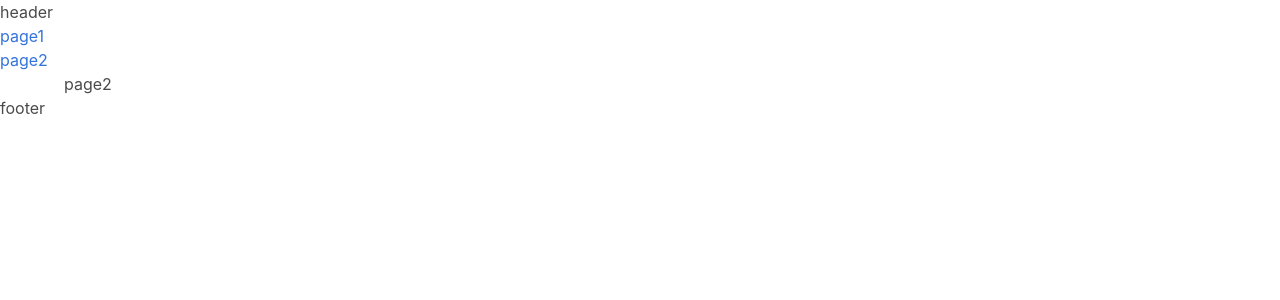
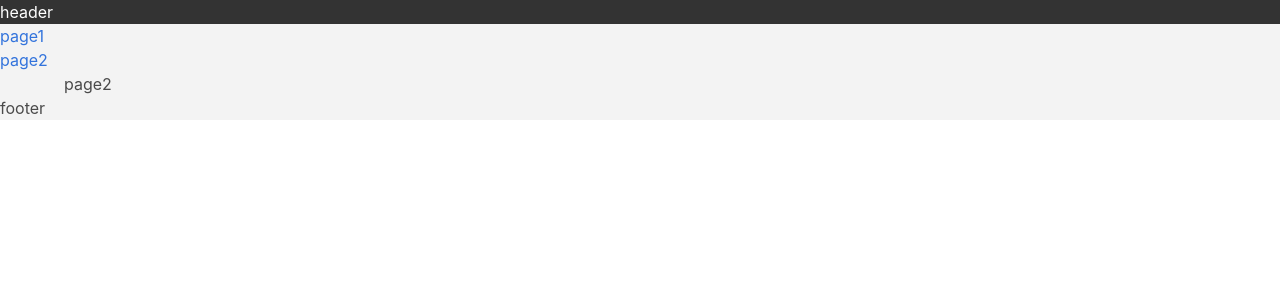
Before and after one commit to melty12/next-boilerplate, a Next.js app: page /second in a window 1280 px wide. Shown: the top 300 px of the page. Built offline with nearby package versions, Linux system fonts and the light colour scheme.

Commit message:
add next/sass

```diff
--- a/next.config.js
+++ b/next.config.js
@@ -1,8 +1,8 @@
 const axios = require('axios');
-
+const withSass = require('@zeit/next-sass');
 require('dotenv').config();
 
-module.exports = {
+module.exports = withSass({
   exportPathMap: async function() {
     const paths = {
       '/': {page: '/'},
@@ -26,4 +26,4 @@ module.exports = {
     api_key: process.env.API_KEY,
     write_api_key: process.env.WRITE_API_KEY
   },
-};
+});
--- a/package.json
+++ b/package.json
@@ -52,8 +52,10 @@
   },
   "dependencies": {
     "@types/markdown-it": "0.0.9",
+    "@zeit/next-sass": "^1.0.1",
     "axios": "^0.19.2",
     "dotenv": "^8.2.0",
-    "markdown-it": "^10.0.0"
+    "markdown-it": "^10.0.0",
+    "node-sass": "^4.13.1"
   }
 }
--- /dev/null
+++ b/src/assets/styles/components/header.scss
@@ -0,0 +1,4 @@
+.header {
+  background: #333;
+  color: #fff;
+}
--- /dev/null
+++ b/src/assets/styles/main.scss
@@ -0,0 +1,3 @@
+body {
+  background: #f3f3f3;
+}
--- a/src/components/header.tsx
+++ b/src/components/header.tsx
@@ -1,11 +1,12 @@
 import * as React from 'react'
+import '../assets/styles/components/header.scss'
 
 const Header = () => (
-  <div>
-    <header>
+  <>
+    <header className="header">
       <h1>header</h1>
     </header>
-  </div>
+  </>
 )
 
 export default Header
--- a/src/components/layout.tsx
+++ b/src/components/layout.tsx
@@ -3,6 +3,7 @@ import Head from 'next/head'
 import Header from '../components/header'
 import Navigation from '../components/navigation'
 import Footer from '../components/footer'
+import "../assets/styles/main.scss"
 
 type LayoutProps = {
   title?: string
```
